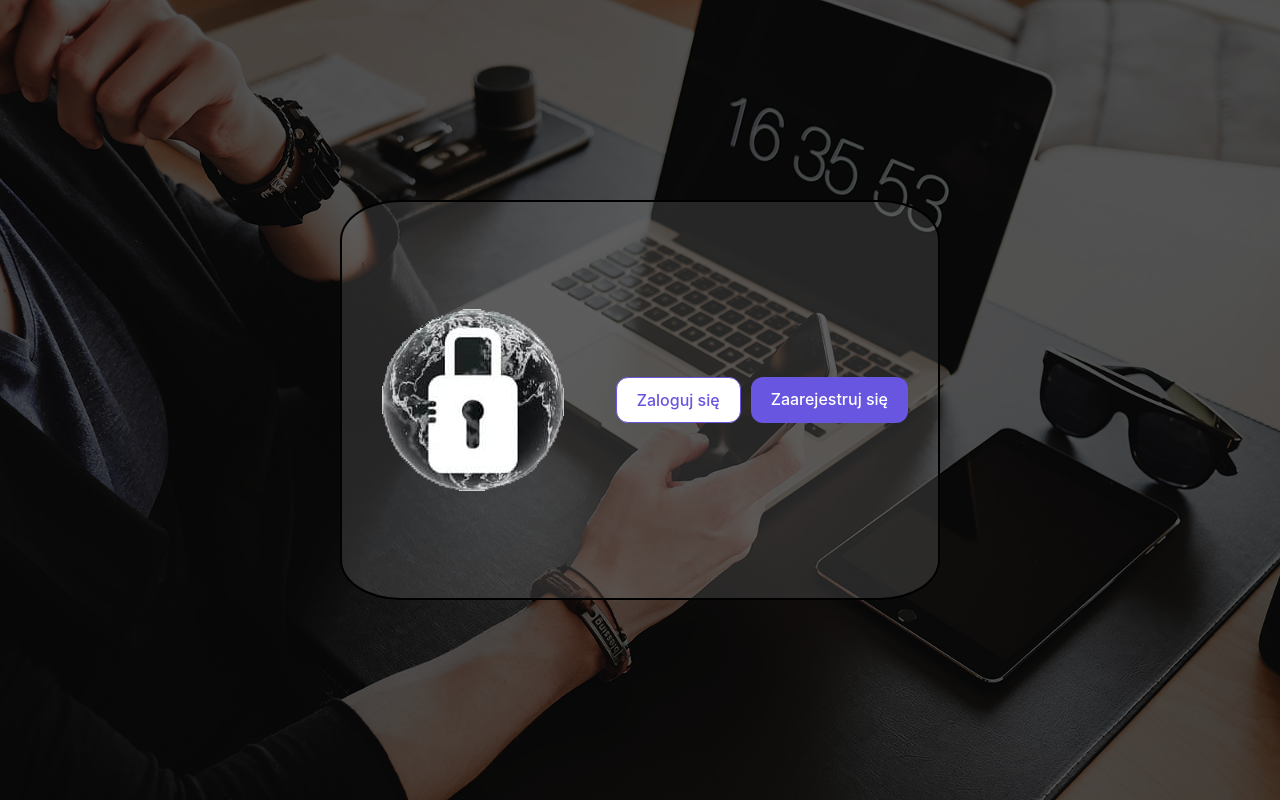
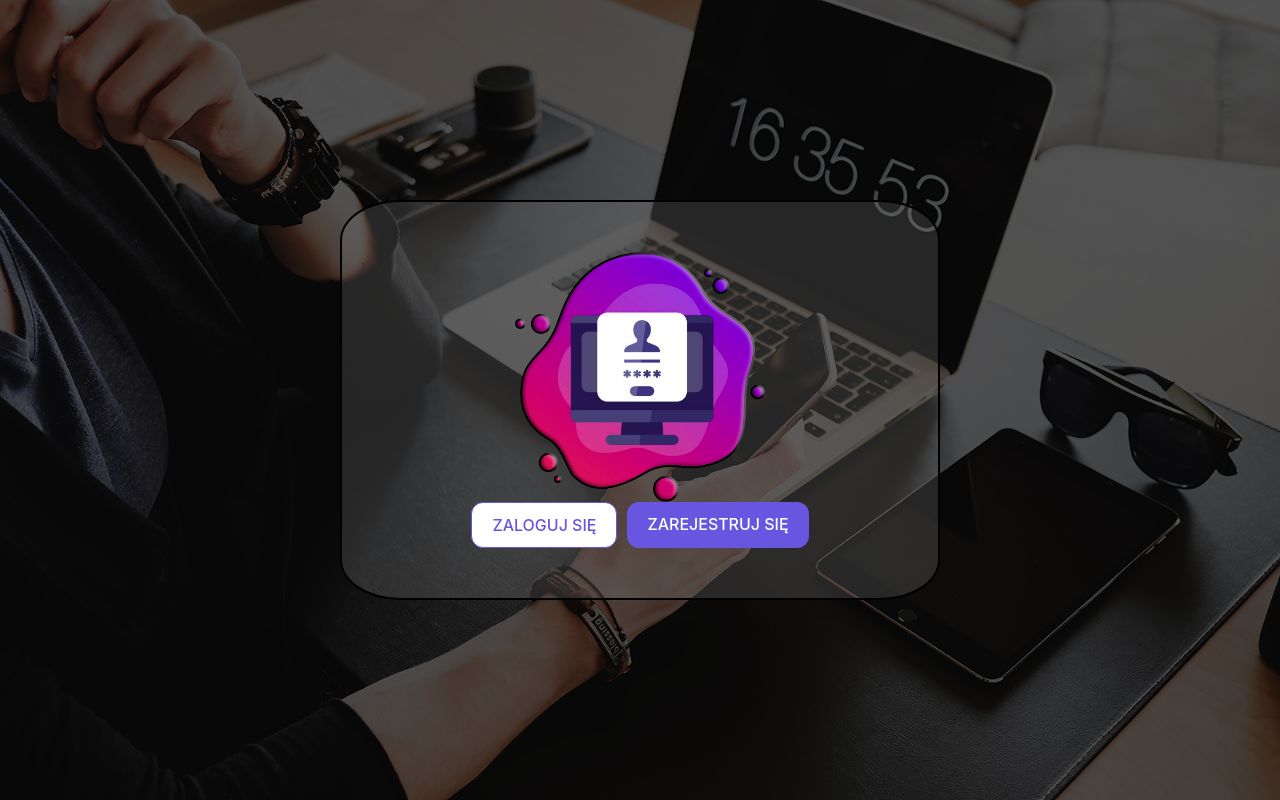
Before and after one commit to Finarfin32/IdentitySecure, a React (Vite) app: page / in a window 1280 px wide. Built offline with nearby package versions, Linux system fonts and the light colour scheme.

Commit message:
styles
styles changed

```diff
--- a/src/App.css
+++ b/src/App.css
@@ -53,6 +53,9 @@ body {
   text-align: center;
   padding: 30px;
   border-radius: 10%;
+  flex-direction: column;
+  align-items: center;
+  justify-content: center;
 }
 
 .container div > p span {
@@ -87,6 +90,7 @@ button {
   background-color: rgba(104, 85, 224, 1);
   padding: 10px 20px;
   border-radius: 12px;
+  text-transform: uppercase;
 }
 
 .log {
@@ -96,7 +100,21 @@ button {
   padding: 10px 20px;
   margin-right: 10px;
   border-radius: 12px;
+  text-transform: uppercase;
 }
+
+.reg:hover {
+  color: white;
+  box-shadow: 0 0 20px rgba(104, 85, 224, 0.6);
+  background-color: rgb(144, 23, 75);
+}
+
+.log:hover {
+  color: white;
+  box-shadow: 0 0 20px rgba(104, 85, 224, 0.6);
+  background-color: rgb(144, 23, 75);
+}
+
 
 button:hover {
   color: white;
@@ -107,6 +125,7 @@ button:hover {
 .buttons_container {
   display: flex;
   justify-content: space-between;
+
 }
 
 .label_email{
@@ -116,13 +135,14 @@ button:hover {
     font-size: 25px;
 }
 
-.logo {
+/* .logo {
   flex: 1;
   padding-left: 10px;
-}
+} */
 
 .logo img {
-  max-width: 100%;
+  /* max-width: 100%; */
+  max-width: 250px;
   height: auto;
 }
 
@@ -145,4 +165,16 @@ button:hover {
   border-radius: 12px;
   border-color: white;
   border-width: 1px;
+  text-transform: uppercase;
 }
+
+.register_succesfull{
+  color: white;
+  font-size: 24px;
+  background-color: rgb(91, 91, 92);
+  padding: 10px 20px;
+  border-radius: 12px;
+  border-color: white;
+  border-width: 1px;
+  text-transform: uppercase;
+}
--- a/src/App.jsx
+++ b/src/App.jsx
@@ -9,7 +9,7 @@ function App() {
   </div>
     <div className="buttons_container">
       <Link className="log" to="/login">Zaloguj się</Link>
-      <Link className="reg" to="/register">Zaarejestruj się</Link>
+      <Link className="reg" to="/register">Zarejestruj się</Link>
     </div>
     </div>
   );
--- a/src/login.jsx
+++ b/src/login.jsx
@@ -33,7 +33,7 @@ function Login() {
     }
   };
   if (token === tokenFromQR && token && tokenFromQR)
-    return <div>Pomyślnie zalogowano użytkownika {email}</div>;
+    return <div className="register_succesfull">Pomyślnie zalogowano użytkownika {email}</div>;
   return (
     <div className="container">
       {!token && <button className="log" onClick={handleLogIn}>Zaloguj się</button>}
--- a/src/qrCodeGenerator.jsx
+++ b/src/qrCodeGenerator.jsx
@@ -29,7 +29,7 @@ const QrCodeGenerator = ({ token }) => {
     <div className="qrcode__container">
       <div ref={qrRef}>{qrcode}</div>
       <div className="input__group">
-        <button onClick={downloadQRCode}>Download QR code</button>
+        <button onClick={downloadQRCode}>Pobierz QR code</button>
       </div>
     </div>
   );
--- a/src/qrCodeReader.jsx
+++ b/src/qrCodeReader.jsx
@@ -5,7 +5,6 @@ const QRReader = ({ setQR }) => {
   const delay = 500;
 
   const previewStyle = {
-    height: 240,
     width: 320,
   };
 
```
Also changed, not shown: src/media/logo.png.
